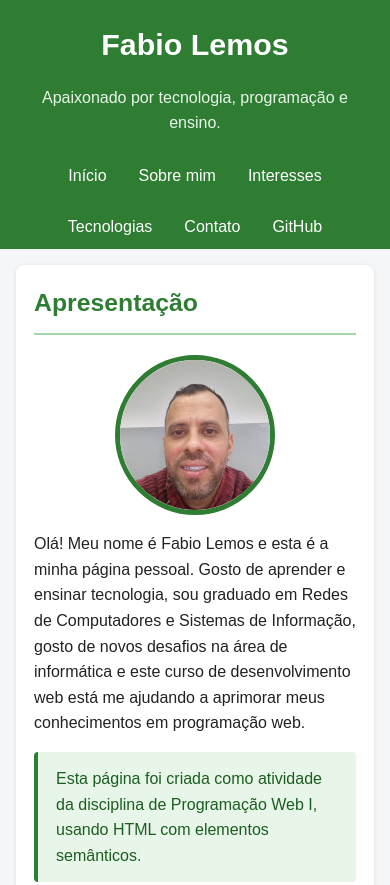
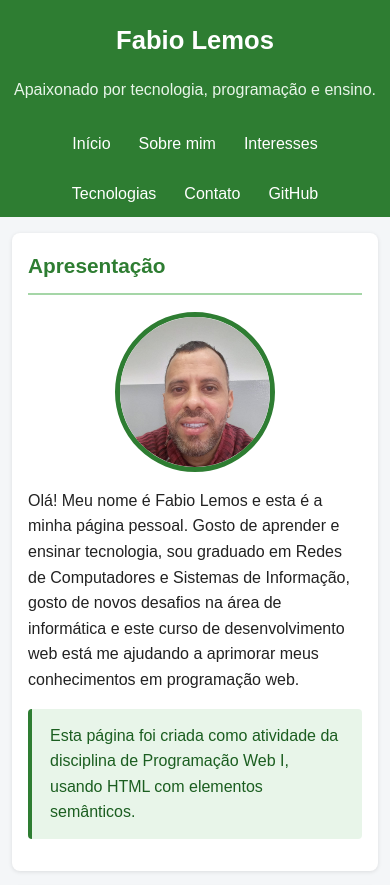
Before and after one commit to fabinholemos/programacaowebI, a plain HTML site: page pagina-pessoal/index.html in a window 390 px wide. Shown: the top 885 px of the page. Drawn offline with Linux system fonts and the light colour scheme.

Commit message:
Add files via upload

```diff
--- a/pagina-pessoal/css/style.css
+++ b/pagina-pessoal/css/style.css
@@ -306,3 +306,49 @@ main > section {
         grid-template-columns: minmax(0, 1fr);
     }
 }
+
+
+/* ===== Aprimoramento responsivo: computadores, tablets e celulares ===== */
+/* Unidades relativas e limites evitam que o conteúdo ultrapasse a tela. */
+html { font-size: 100%; }
+body { min-width: 0; }
+main { width: min(100%, 68.75rem); }
+section { min-width: 0; }
+section, .cartao { overflow-wrap: anywhere; }
+.foto-perfil { max-width: 100%; width: min(12.5rem, 55vw); height: auto; aspect-ratio: 1 / 1; }
+nav ul { gap: 0.5rem; }
+nav a { border-radius: 0.375rem; }
+nav a:focus-visible, form button:focus-visible { outline: 3px solid #ffd54f; outline-offset: 2px; }
+form { min-width: 0; }
+form input, form textarea { max-width: 100%; }
+form button { min-height: 2.75rem; margin: 0.15rem; }
+
+/* Tablets: colunas principais empilhadas; cartões em duas colunas. */
+@media (max-width: 850px) {
+    main { grid-template-columns: minmax(0, 1fr); }
+    main > section { grid-column: 1 / -1; }
+    .grade-cartoes { grid-template-columns: repeat(2, minmax(0, 1fr)); }
+}
+
+/* Celulares: tudo em uma coluna, com leitura e toque confortáveis. */
+@media (max-width: 600px) {
+    header { padding: 1.25rem 0.75rem 0; }
+    header h1 { font-size: clamp(1.6rem, 6vw, 1.9rem); }
+    main { padding: 0 0.75rem; margin: 1rem auto; }
+    section { padding: 1rem; }
+    section h2 { font-size: 1.3rem; }
+    nav ul { gap: 0.25rem; }
+    nav a { padding: 0.65rem 0.75rem; }
+    .grade-cartoes { grid-template-columns: minmax(0, 1fr); gap: 0.75rem; }
+    .cartao { padding: 1rem; }
+    .foto-perfil { width: min(10rem, 50vw); }
+    form fieldset { padding: 0.75rem; min-width: 0; }
+    form button { margin: 0.25rem 0.15rem; }
+}
+
+/* Telas bem estreitas: links do menu reorganizados verticalmente. */
+@media (max-width: 380px) {
+    nav ul { flex-direction: column; align-items: stretch; }
+    nav a { text-align: center; }
+    form button { width: 100%; margin: 0.25rem 0; }
+}
```
